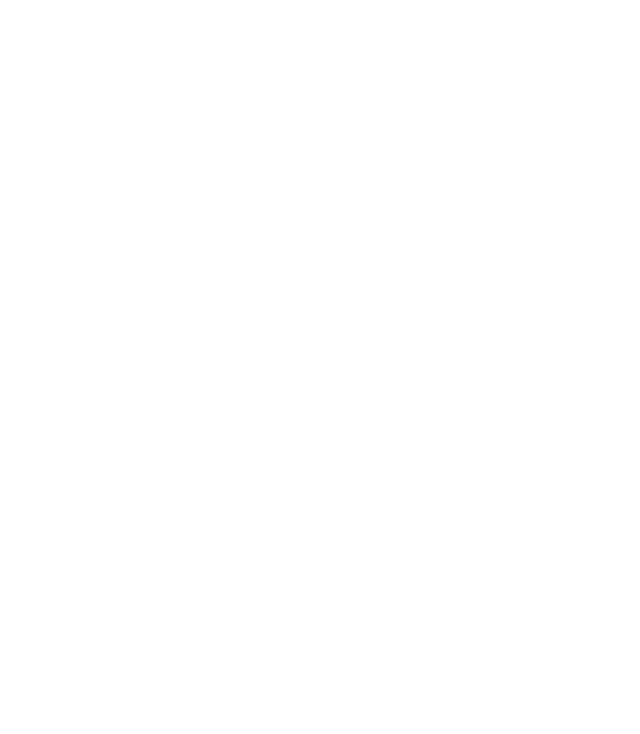
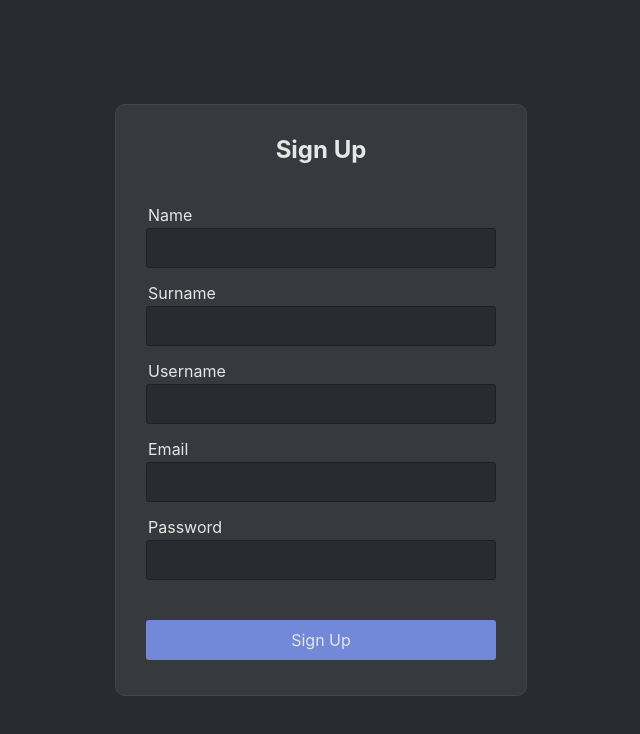
Before and after one commit to Johannes-01/PollWebsite, a React (Create React App) app: page /signup in a window 1280 px wide. Before the commit this address had no page. Shown: the top 734 px of the page, without its empty margins (319-959 px from the left). Built offline with nearby package versions, Linux system fonts and the light colour scheme.

Commit message:
added sign up page

```diff
--- a/src/index.js
+++ b/src/index.js
@@ -8,6 +8,7 @@
 import Root from './routes/root';
 import Take from './routes/Take';
 import Create from './routes/Create';
+import SignUp from './routes/SignUp';
 
 ReactDOM.createRoot(document.getElementById("root")).render(
   <BrowserRouter>
@@ -17,6 +18,7 @@
         <Route path='/takepoll' element={<Take />} />
         <Route path='/createpoll' element={<Create />} />
         <Route path='/penis' element={<App />} />
+        <Route path='/signup' element={<SignUp />} />
       </Route>
     </Routes>
   </BrowserRouter>
--- a/src/routes/Login.jsx
+++ b/src/routes/Login.jsx
@@ -98,6 +98,10 @@
         navigate("/createpoll");
     };
 
+    const signUp = () => {
+        navigate("/signup");
+    };
+
     return (
         <div id="login-root">
             <div id="dialogue">
@@ -109,7 +113,8 @@
                             <PasswordField title={"Password"} onInputChange={handlePasswordChange} style={password_input_style} ></PasswordField>
                         </div>
                         <Button text={"login"} onclick={login} loading={loginLoading}></Button>
-                        <div style={{"color": "var(--white)","text-decoration-line": "underline", "cursor": "pointer"}}>
+                        <div style={{"color": "var(--white)","text-decoration-line": "underline", "cursor": "pointer", "marginTop": "3px", "fontSize": "13px"}}
+                        onClick={signUp}>
                             <a>Sign up</a>
                         </div>
                         <p style={info_msg_style}>Wrong username or password</p>
--- /dev/null
+++ b/src/routes/SignUp.jsx
@@ -0,0 +1,68 @@
+import { json, useNavigate } from "react-router-dom";
+import { Button, TextField } from "../Components/components";
+import "../style/signup.css"
+import PasswordField from "../Components/Input/PasswordField";
+import axios, { HttpStatusCode } from "axios";
+import { useState } from "react";
+import { createRef } from "react";
+import { useRef } from "react";
+
+export default function SignUp() {
+    const endpoint = "185.84.80.172:7085"
+
+    const [nameValue, setNameValue] = useState("");
+    const [surnameValue, setSurnameValue] = useState("");
+    const [usernameValue, setUsernameValue] = useState("");
+    const [emailValue, setEmailValue] = useState("");
+    const [passwordValue, setPasswordValue] = useState("");
+
+    const handleNameChange = (value) => {setNameValue(value)}
+    const handleSurnameChange = (value) => {setSurnameValue(value)}
+    const handleUsernameChange = (value) => {setUsernameValue(value)}
+    const handleEmailChange = (value) => {setEmailValue(value)}
+    const handlePasswordChange = (value) => {setPasswordValue(value)}
+
+    const signup = async () => {
+        let form = {
+            "email": emailValue,
+            "firstname": nameValue,
+            "lastname": surnameValue,
+            "birthDate": "2023-06-16T12:07:01.508Z",
+            "role": "admin",
+            "username": usernameValue,
+            "password": passwordValue,
+        };
+        console.log(form);
+        let response = await fetch("https://" + endpoint + "/users", {
+            method: "post",
+            headers: {
+                "content-type": "application/json",
+                "accept": "*/*",
+            },
+            body: JSON.stringify(form),
+            credentials: "include",
+        });
+        console.log(response)
+    };
+
+    return (
+        <div id="login-root">
+        <div id="dialogue-signup">
+            <div id="dialogue-padding">
+                <div id="dialogue-login">
+                    <h2>Sign Up</h2>
+                    <div id="middle">
+                        <TextField title={"Name"} onInputChange={handleNameChange}></TextField>
+                        <TextField title={"Surname"} onInputChange={handleSurnameChange}></TextField>
+                        <TextField title={"Username"} onInputChange={handleUsernameChange}></TextField>
+                        <TextField title={"Email"} onInputChange={handleEmailChange}></TextField>
+                        <PasswordField title={"Password"} onInputChange={handlePasswordChange}></PasswordField>
+                    </div>
+                    <Button text={"Sign Up"} onclick={signup}></Button>
+                    <p style={{"display": "none"}}>Wrong username or password</p>
+                </div>
+            </div>
+        </div>
+    </div>
+    );
+}
--- /dev/null
+++ b/src/style/signup.css
@@ -0,0 +1,10 @@
+#dialogue-signup {
+    position: relative;
+	background: var(--grey2);
+    border: 1px solid var(--grey1);
+	width: min-content;
+	border-radius: 10px;
+    padding: 30px;
+    width: 350px;
+    height: 530px;
+}
```
